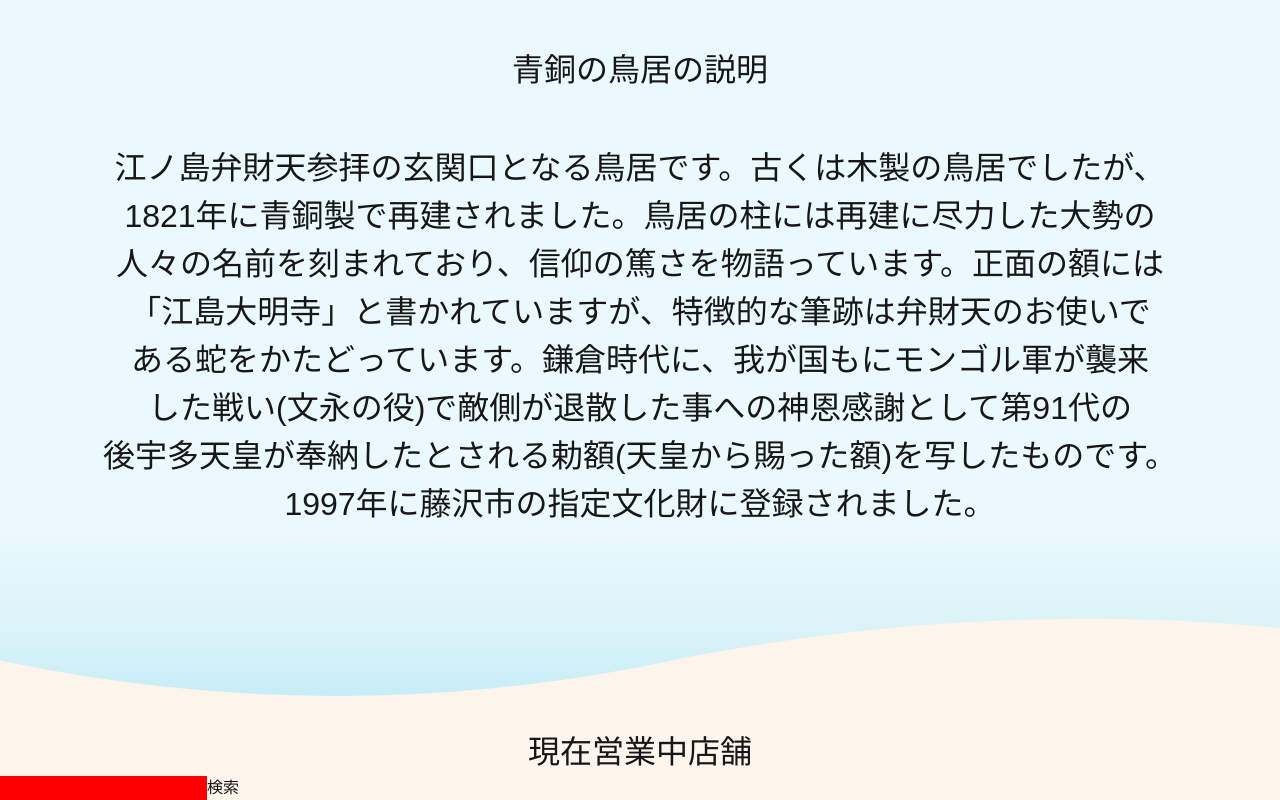
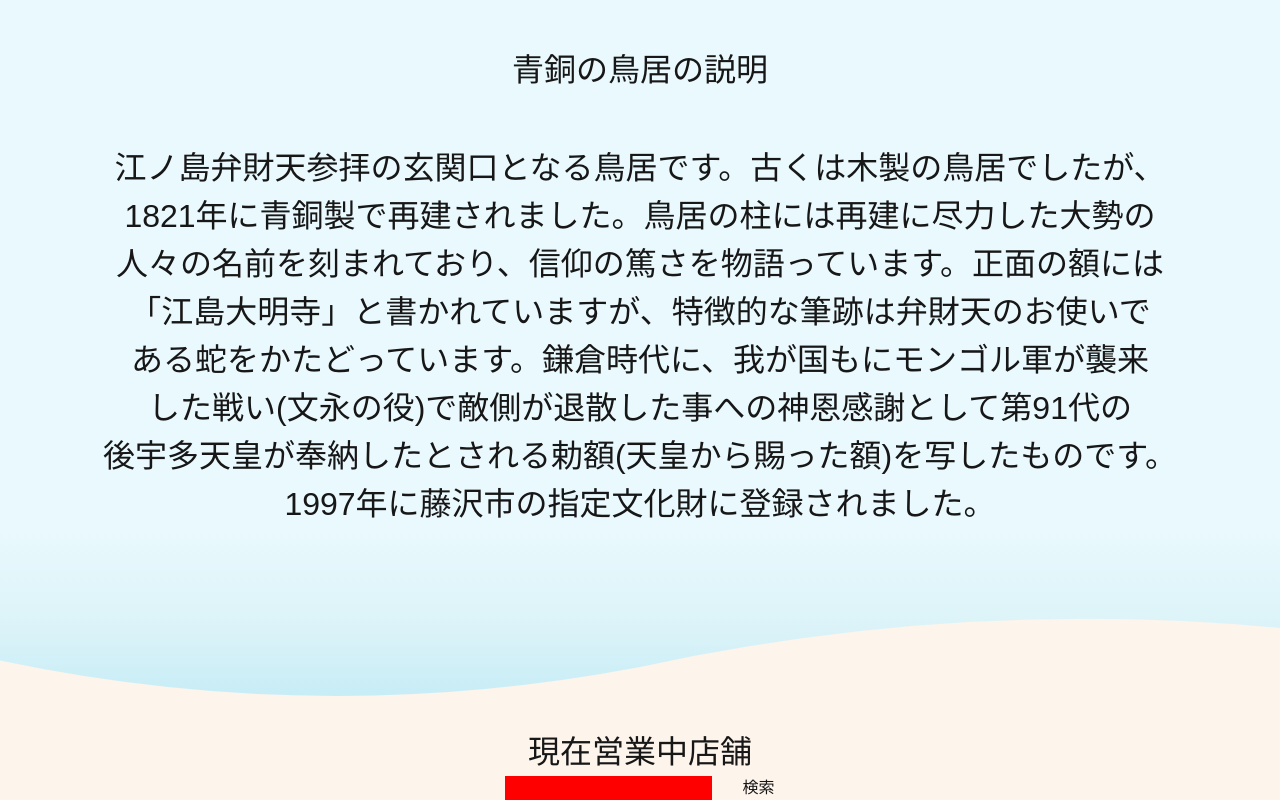
Before and after one commit to Tomoryo211/enosima_island, a Next.js app: page / in a window 1280 px wide. Shown: the part 643-1443 px from the top of the page. Built offline with nearby package versions, Linux system fonts and the light colour scheme.

Commit message:
shopコンポーネントtextareaのスタイル変更

```diff
--- a/app/components/Shop/shop.module.scss
+++ b/app/components/Shop/shop.module.scss
@@ -6,9 +6,12 @@
 
     .input{
         border: 3px;
+        display: flex;
+        justify-content: center;
         .input_field{
             background: red;
             padding: 0 auto;
+            margin-right: 30px;
         }
     }
 }
```
